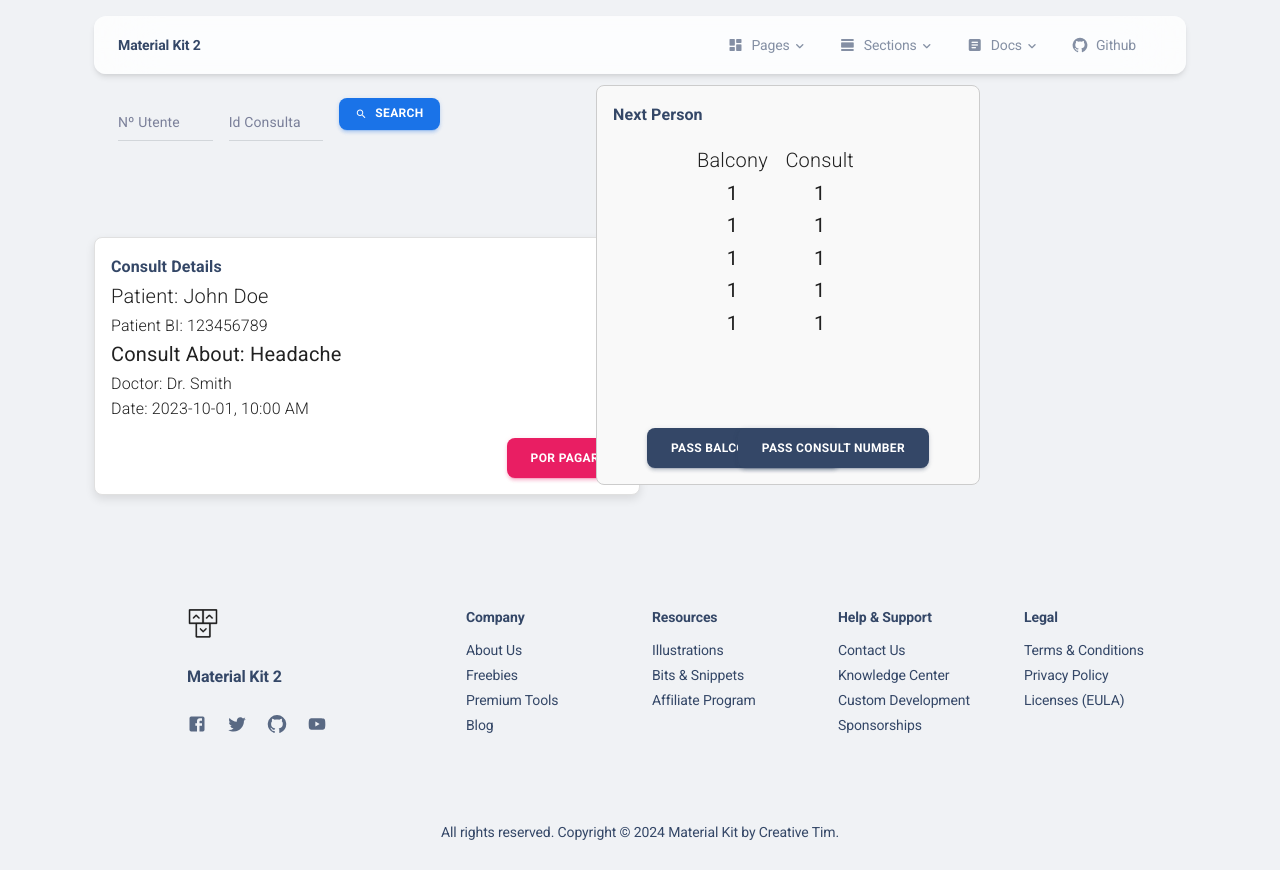
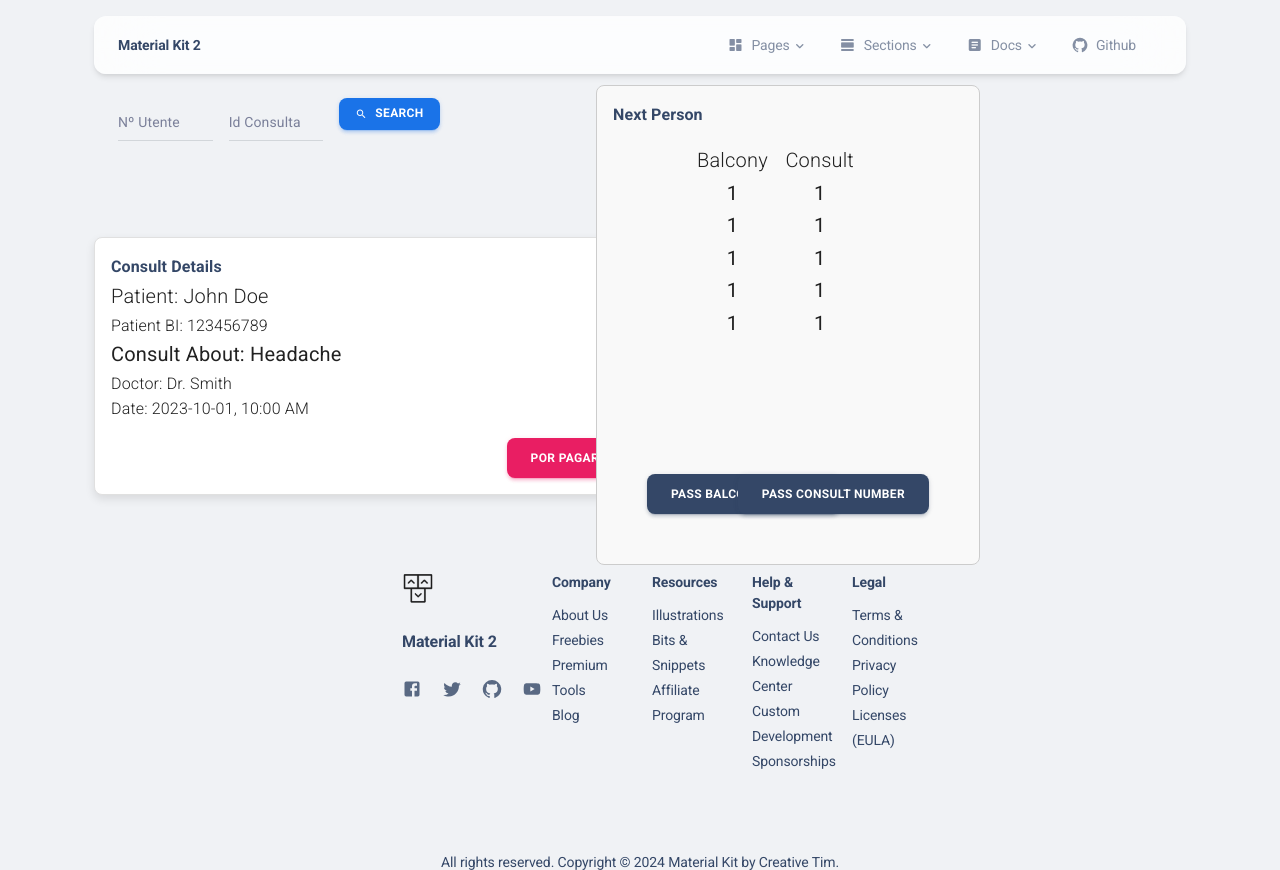
Before and after one commit to HealthSync-TQS/TQS_Project, a React (Create React App) app in the folder staff_portal/: page /presentation in a window 1280 px wide. After the commit the page ends 800 px from the top, so only its background shows below. Built offline with nearby package versions, Linux system fonts and the light colour scheme.

Commit message:
Needs some fixing and some clean up

```diff
--- a/staff_portal/src/components/DisplayScreen/DisplayScreen.js
+++ b/staff_portal/src/components/DisplayScreen/DisplayScreen.js
@@ -8,7 +8,7 @@ const DisplayScreen = ({ nextPerson, onPassLeft, onPassRight }) => {
     <Box
       sx={{
         width: "30%",
-        height: "50%", // Set height to 100%
+        height: "60%", // Set height to 100%
         position: "fixed", // Position fixed to make it stay on the right side
         top: 85, // Align to the top
         right: 300, // Align to the right
@@ -58,7 +58,7 @@ const DisplayScreen = ({ nextPerson, onPassLeft, onPassRight }) => {
       <Box
         sx={{
           position: "absolute",
-          bottom: "16px",
+          bottom: "50px",
           left: "50px",
           display: "flex",
           justifyContent: "space-between",
@@ -71,7 +71,7 @@ const DisplayScreen = ({ nextPerson, onPassLeft, onPassRight }) => {
       <Box
         sx={{
           position: "absolute",
-          bottom: "16px",
+          bottom: "50px",
           right: "50px",
           display: "flex",
           justifyContent: "space-between",
--- a/staff_portal/src/pages/Presentation/index.js
+++ b/staff_portal/src/pages/Presentation/index.js
@@ -77,7 +77,18 @@ function Presentation() {
           </Grid>
         </Grid>
       </Container>
-      <MKBox pt={6} px={1} mt={6}>
+      <MKBox
+        pt={6}
+        px={1}
+        mt={6}
+        sx={{
+          position: "fixed",
+          bottom: -100,
+          left: "50%",
+          transform: "translateX(-50%)",
+          zIndex: 1000,
+        }}
+      >
         <DefaultFooter content={footerRoutes} />
       </MKBox>
     </>
```
